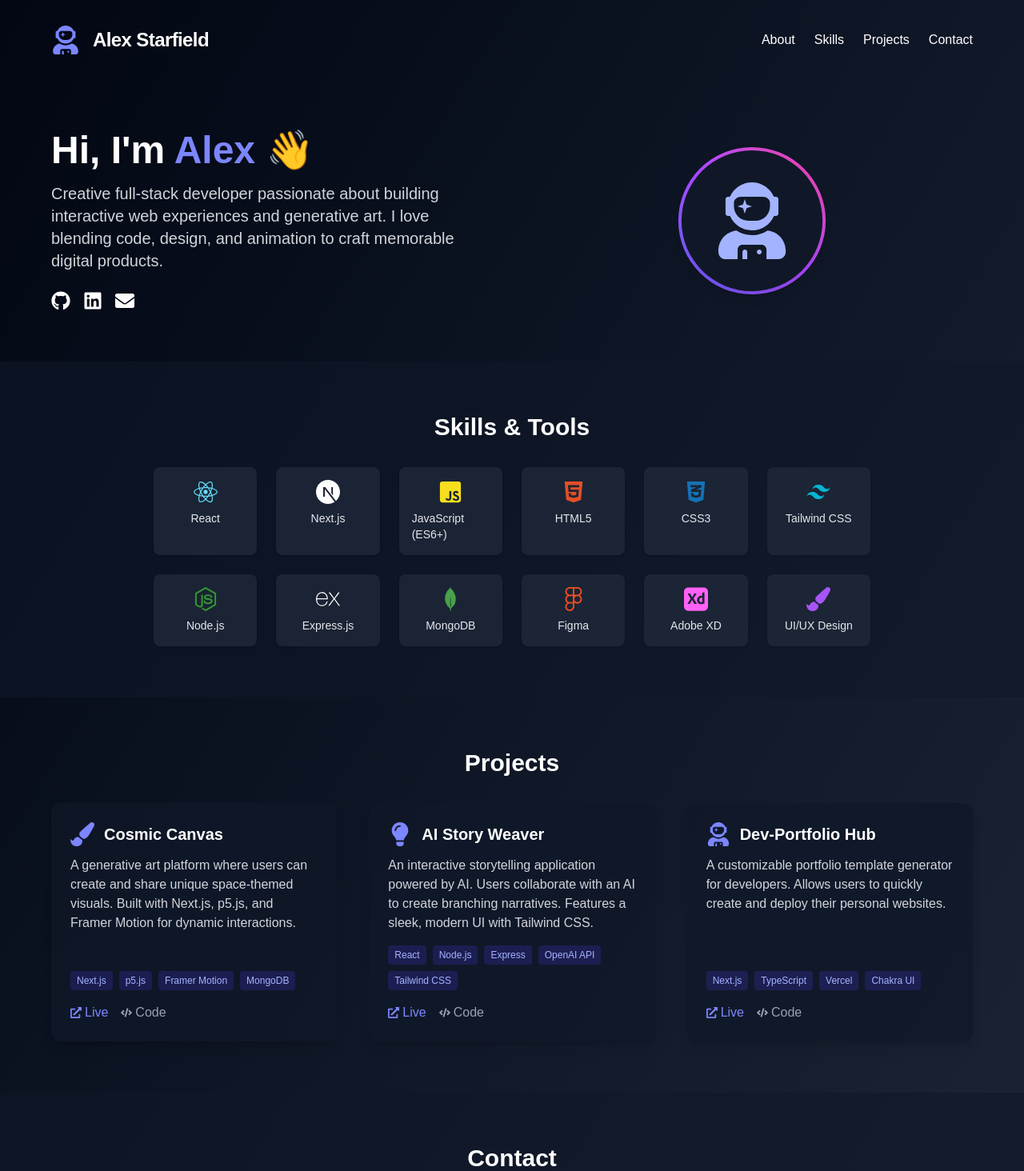
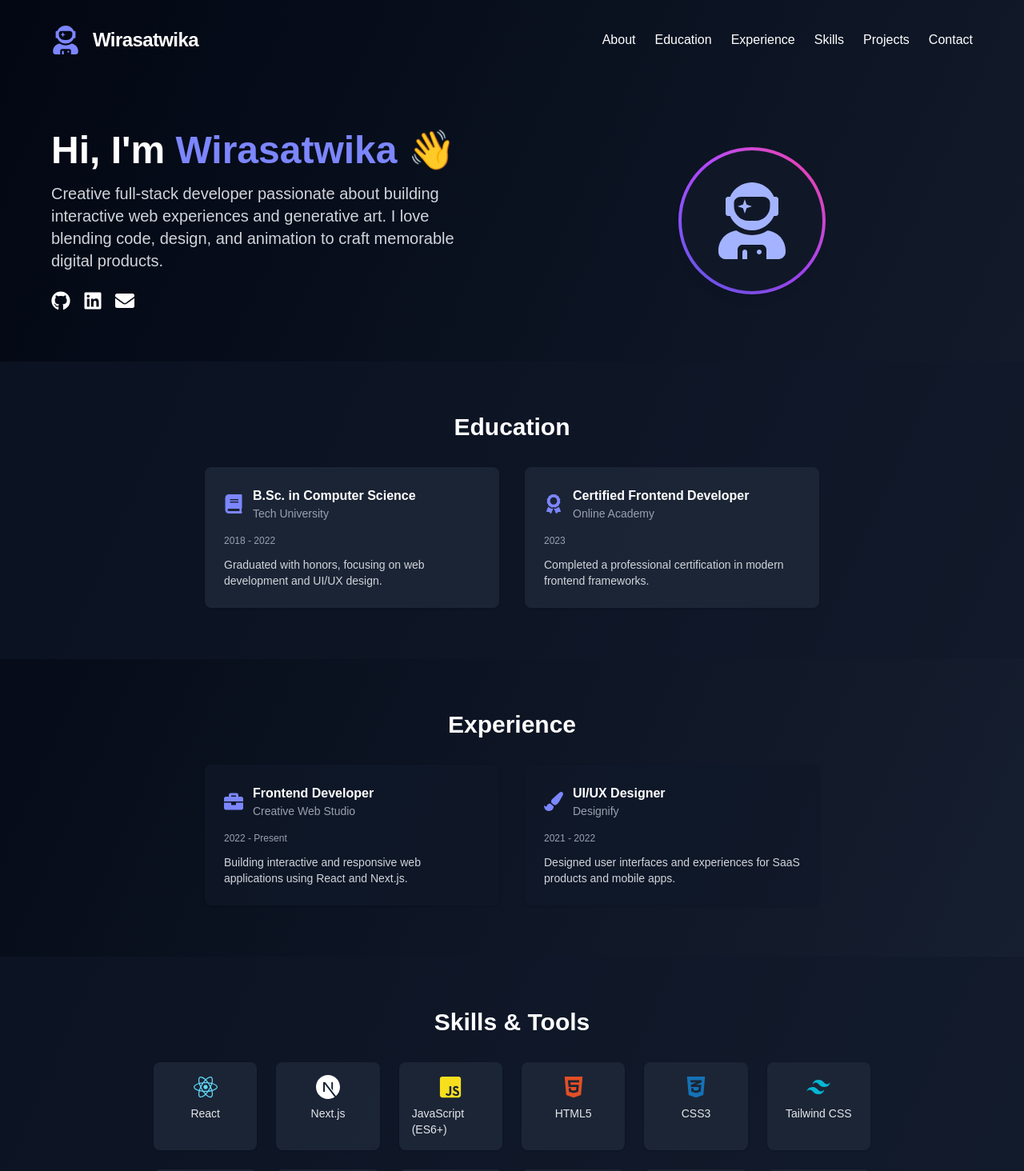
Before and after one commit to wirasatwika026/food-order, a Next.js app: page /portfolio-3 in a window 1280 px wide. Shown: the top 1464 px of the page at 80% size. Built offline with nearby package versions, Linux system fonts and the light colour scheme.

Commit message:
update more

```diff
--- a/src/app/portfolio-3/layout.jsx
+++ b/src/app/portfolio-3/layout.jsx
@@ -1,9 +1,9 @@
 export const metadata = {
-    title: "Portfolio 2",
-    description: "Portfolio 2",
+    title: "Portfolio 3",
+    description: "Portfolio 3",
   };
 
-export default function Portfolio2Layout({ children }) {
+export default function Portfolio3Layout({ children }) {
   return (
     <div>
         {children}
--- a/src/app/portfolio-3/page.jsx
+++ b/src/app/portfolio-3/page.jsx
@@ -1,6 +1,6 @@
 "use client";
 
-import React from "react";
+import React, { useEffect } from "react";
 import { motion } from "framer-motion";
 import {
   FaGithub,
@@ -17,6 +17,8 @@ import {
   FaBriefcase,
   FaLightbulb,
   FaUserAstronaut,
+  FaBook,
+  FaAward,
 } from "react-icons/fa";
 import {
   SiNextdotjs,
@@ -26,6 +28,42 @@ import {
   SiMongodb,
   SiExpress,
 } from "react-icons/si";
+
+// New Education Section Data
+const education = [
+  {
+    degree: "B.Sc. in Computer Science",
+    institution: "Tech University",
+    year: "2018 - 2022",
+    icon: FaBook,
+    description: "Graduated with honors, focusing on web development and UI/UX design.",
+  },
+  {
+    degree: "Certified Frontend Developer",
+    institution: "Online Academy",
+    year: "2023",
+    icon: FaAward,
+    description: "Completed a professional certification in modern frontend frameworks.",
+  },
+];
+
+// New Experience Section Data
+const experience = [
+  {
+    role: "Frontend Developer",
+    company: "Creative Web Studio",
+    period: "2022 - Present",
+    icon: FaBriefcase,
+    description: "Building interactive and responsive web applications using React and Next.js.",
+  },
+  {
+    role: "UI/UX Designer",
+    company: "Designify",
+    period: "2021 - 2022",
+    icon: FaPaintBrush,
+    description: "Designed user interfaces and experiences for SaaS products and mobile apps.",
+  },
+];
 
 const projects = [
   {
@@ -90,7 +128,28 @@ const socialLinks = [
   },
 ];
 
+// Smooth scroll handler
+function handleSmoothScroll(e, id) {
+  e.preventDefault();
+  const el = document.getElementById(id);
+  if (el) {
+    el.scrollIntoView({ behavior: "smooth" });
+  }
+}
+
 export default function Portfolio3() {
+  // Add scroll-behavior: smooth to html element for fallback
+  useEffect(() => {
+    if (typeof window !== "undefined") {
+      document.documentElement.style.scrollBehavior = "smooth";
+    }
+    return () => {
+      if (typeof window !== "undefined") {
+        document.documentElement.style.scrollBehavior = "";
+      }
+    };
+  }, []);
+
   return (
     <main className="min-h-screen bg-gradient-to-br from-gray-950 via-gray-900 to-gray-800 text-white">
       {/* Header */}
@@ -107,13 +166,51 @@ export default function Portfolio3() {
           className="flex items-center gap-4"
         >
           <FaUserAstronaut className="text-4xl text-indigo-400" />
-          <span className="text-2xl font-bold tracking-tight">Alex Starfield</span>
+          <span className="text-2xl font-bold tracking-tight">Wirasatwika</span>
         </motion.div>
         <nav className="flex gap-6 mt-4 md:mt-0">
-          <a href="#about" className="hover:text-indigo-400 transition">About</a>
-          <a href="#skills" className="hover:text-indigo-400 transition">Skills</a>
-          <a href="#projects" className="hover:text-indigo-400 transition">Projects</a>
-          <a href="#contact" className="hover:text-indigo-400 transition">Contact</a>
+          <a
+            href="#about"
+            className="hover:text-indigo-400 transition"
+            onClick={e => handleSmoothScroll(e, "about")}
+          >
+            About
+          </a>
+          <a
+            href="#education"
+            className="hover:text-indigo-400 transition"
+            onClick={e => handleSmoothScroll(e, "education")}
+          >
+            Education
+          </a>
+          <a
+            href="#experience"
+            className="hover:text-indigo-400 transition"
+            onClick={e => handleSmoothScroll(e, "experience")}
+          >
+            Experience
+          </a>
+          <a
+            href="#skills"
+            className="hover:text-indigo-400 transition"
+            onClick={e => handleSmoothScroll(e, "skills")}
+          >
+            Skills
+          </a>
+          <a
+            href="#projects"
+            className="hover:text-indigo-400 transition"
+            onClick={e => handleSmoothScroll(e, "projects")}
+          >
+            Projects
+          </a>
+          <a
+            href="#contact"
+            className="hover:text-indigo-400 transition"
+            onClick={e => handleSmoothScroll(e, "contact")}
+          >
+            Contact
+          </a>
         </nav>
       </motion.header>
 
@@ -127,7 +224,7 @@ export default function Portfolio3() {
           className="flex-1"
         >
           <h1 className="text-4xl md:text-5xl font-extrabold mb-4">
-            Hi, I'm <span className="text-indigo-400">Alex</span> 👋
+            Hi, I'm <span className="text-indigo-400">Wirasatwika</span> 👋
           </h1>
           <p className="text-lg md:text-xl text-gray-300 mb-6">
             Creative full-stack developer passionate about building interactive web experiences and generative art. I love blending code, design, and animation to craft memorable digital products.
@@ -171,6 +268,76 @@ export default function Portfolio3() {
             </div>
           </motion.div>
         </motion.div>
+      </section>
+
+      {/* Education Section */}
+      <section id="education" className="py-16 px-6 md:px-16 bg-gray-900/60">
+        <motion.h2
+          initial={{ opacity: 0, y: 30 }}
+          whileInView={{ opacity: 1, y: 0 }}
+          viewport={{ once: true }}
+          transition={{ duration: 0.6 }}
+          className="text-3xl font-bold mb-8 text-center"
+        >
+          Education
+        </motion.h2>
+        <div className="max-w-3xl mx-auto grid gap-8 md:grid-cols-2">
+          {education.map(({ degree, institution, year, icon: Icon, description }) => (
+            <motion.div
+              key={degree + institution}
+              initial={{ opacity: 0, y: 30 }}
+              whileInView={{ opacity: 1, y: 0 }}
+              viewport={{ once: true }}
+              transition={{ duration: 0.5, type: "spring" }}
+              className="bg-gray-800/80 rounded-lg p-6 flex flex-col gap-2 shadow"
+            >
+              <div className="flex items-center gap-3 mb-2">
+                <Icon className="text-2xl text-indigo-400" />
+                <div>
+                  <div className="font-semibold">{degree}</div>
+                  <div className="text-sm text-gray-400">{institution}</div>
+                </div>
+              </div>
+              <div className="text-xs text-gray-400 mb-1">{year}</div>
+              <div className="text-gray-300 text-sm">{description}</div>
+            </motion.div>
+          ))}
+        </div>
+      </section>
+
+      {/* Experience Section */}
+      <section id="experience" className="py-16 px-6 md:px-16">
+        <motion.h2
+          initial={{ opacity: 0, y: 30 }}
+          whileInView={{ opacity: 1, y: 0 }}
+          viewport={{ once: true }}
+          transition={{ duration: 0.6 }}
+          className="text-3xl font-bold mb-8 text-center"
+        >
+          Experience
+        </motion.h2>
+        <div className="max-w-3xl mx-auto grid gap-8 md:grid-cols-2">
+          {experience.map(({ role, company, period, icon: Icon, description }) => (
+            <motion.div
+              key={role + company}
+              initial={{ opacity: 0, y: 30 }}
+              whileInView={{ opacity: 1, y: 0 }}
+              viewport={{ once: true }}
+              transition={{ duration: 0.5, type: "spring" }}
+              className="bg-gray-900/80 rounded-lg p-6 flex flex-col gap-2 shadow"
+            >
+              <div className="flex items-center gap-3 mb-2">
+                <Icon className="text-2xl text-indigo-400" />
+                <div>
+                  <div className="font-semibold">{role}</div>
+                  <div className="text-sm text-gray-400">{company}</div>
+                </div>
+              </div>
+              <div className="text-xs text-gray-400 mb-1">{period}</div>
+              <div className="text-gray-300 text-sm">{description}</div>
+            </motion.div>
+          ))}
+        </div>
       </section>
 
       {/* Skills Section */}
@@ -342,7 +509,7 @@ export default function Portfolio3() {
 
       {/* Footer */}
       <footer className="py-8 text-center text-gray-400 text-sm">
-        &copy; {new Date().getFullYear()} Alex Starfield. All rights reserved.
+        &copy; {new Date().getFullYear()} Wirasatwika. All rights reserved.
       </footer>
     </main>
   );
```
